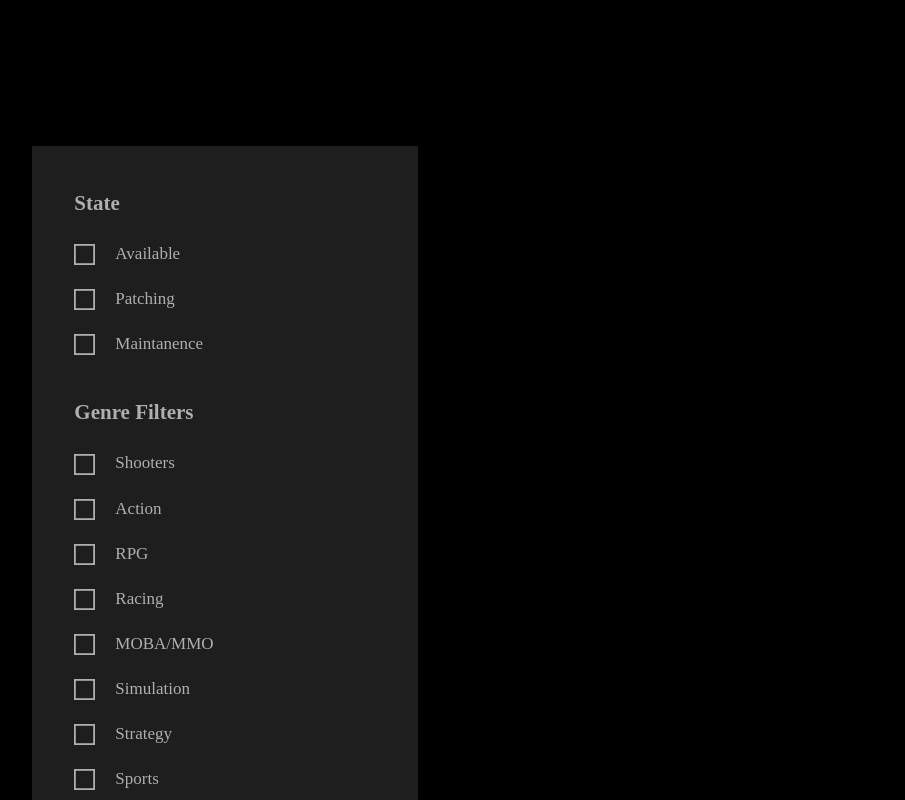
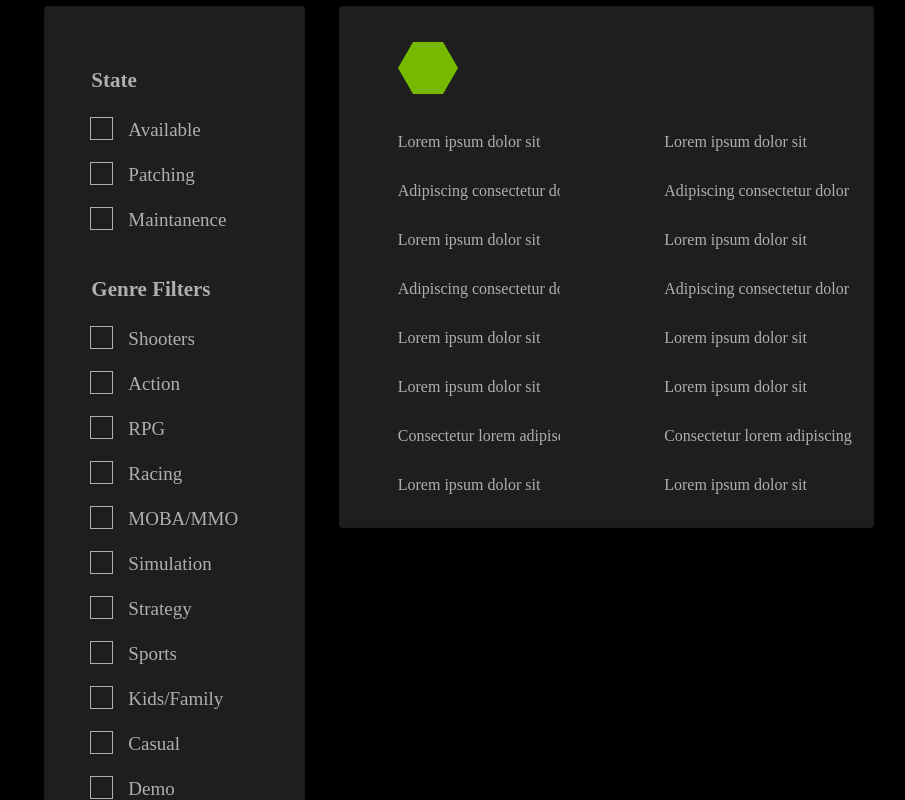
Before and after one commit to AmineBosnali/GamePlus, a Next.js app in the folder game_plus_test_project/: page / in a window 1280 px wide. Shown: the part 620-1420 px from the top of the page, without its empty margins (181-1086 px from the left). Built offline with nearby package versions, Linux system fonts and the light colour scheme.

Commit message:
Page body implement.

```diff
--- a/game_plus_test_project/components/browseGames/browseGames.tsx
+++ b/game_plus_test_project/components/browseGames/browseGames.tsx
@@ -1,7 +1,8 @@
-import { Col, Dropdown, Form, InputGroup, ListGroup, Row } from "react-bootstrap";
+import { Card, Col, Dropdown, Row } from "react-bootstrap";
 import Image from 'next/image';
 import styles from '../../styles/browse.games.module.scss';
-import CheckBox from "./checkbox";
+import FilterCard from "./filterCard";
+import CheckFilterCard from "./checkFilterCard";
 const BrowseGames = () => {
 
     return (
@@ -19,32 +20,14 @@ const BrowseGames = () => {
                     </Dropdown.Menu>
                 </Dropdown>
             </Col>
-            <Col xs={12} sm={12} md={{ span: 8, offset: 2 }} lg={{ span: 8, offset: 2 }} className={styles.filtersRectangle}>
+            <Col xs={12} sm={12} md={{ span: 8, offset: 2 }} lg={{ span: 8, offset: 2 }} className={styles.filterCards}>
                 <Row>
-                <dl>
-                    <dt className={styles.listTitle}>State</dt>
-                    <CheckBox text="Available" />
-                    <CheckBox text="Patching" />
-                    <CheckBox text="Maintanence" />
-                    <dt className={styles.listTitle}>Genre Filters</dt>
-                    <CheckBox text="Shooters" />
-                    <CheckBox text="Action" />
-                    <CheckBox text="RPG" />
-                    <CheckBox text="Racing" />
-                    <CheckBox text="MOBA/MMO" />
-                    <CheckBox text="Simulation" />
-                    <CheckBox text="Strategy" />
-                    <CheckBox text="Sports" />
-                    <CheckBox text="Kids/Family" />
-                    <CheckBox text="Casual" />
-                    <CheckBox text="Demo" />
-                    <CheckBox text="Horror" />
-                    <CheckBox text="Platformer" />
-                    <CheckBox text="Battle Royale" />
-                    <CheckBox text="Adventure" />
-                    <CheckBox text="Open World" />
-                </dl>
-                <div className="cardBgColor">test</div>
+                    <Col xs={12} sm={12} md={4} lg={4}>
+                      <CheckFilterCard/>
+                    </Col>
+                    <Col xs={12} sm={12} md={8} lg={8} className={styles.cardBgColor}>
+                        <FilterCard/>
+                    </Col>
                 </Row>
             </Col>
         </Row>
--- /dev/null
+++ b/game_plus_test_project/components/browseGames/checkFilterCard.tsx
@@ -0,0 +1,36 @@
+import { Card } from 'react-bootstrap';
+import styles from '../../styles/browse.games.module.scss';
+import CheckBox from "./checkbox";
+
+const CheckFilterCardItem = () => {
+    return (
+        <Card className={styles.filtersRectangle}>
+            <Card.Body>
+                <dl >
+                    <dt className={styles.listTitle}>State</dt>
+                    <CheckBox text="Available" />
+                    <CheckBox text="Patching" />
+                    <CheckBox text="Maintanence" />
+                    <dt className={styles.listTitle}>Genre Filters</dt>
+                    <CheckBox text="Shooters" />
+                    <CheckBox text="Action" />
+                    <CheckBox text="RPG" />
+                    <CheckBox text="Racing" />
+                    <CheckBox text="MOBA/MMO" />
+                    <CheckBox text="Simulation" />
+                    <CheckBox text="Strategy" />
+                    <CheckBox text="Sports" />
+                    <CheckBox text="Kids/Family" />
+                    <CheckBox text="Casual" />
+                    <CheckBox text="Demo" />
+                    <CheckBox text="Horror" />
+                    <CheckBox text="Platformer" />
+                    <CheckBox text="Battle Royale" />
+                    <CheckBox text="Adventure" />
+                    <CheckBox text="Open World" />
+                </dl>
+            </Card.Body>
+        </Card>
+    )
+}
+export default CheckFilterCardItem;
--- a/game_plus_test_project/components/browseGames/checkbox.tsx
+++ b/game_plus_test_project/components/browseGames/checkbox.tsx
@@ -9,8 +9,8 @@ interface CheckBoxProps {
 const Checkbox: React.FC<CheckBoxProps> = (props) => {
   return (
     <dt className={styles.checkboxRectangle}>
-      <img src="/checkbox_icon.svg"
-        className={styles.checkbox} /><span className={styles.text}>{props.text}</span>
+         <input type="checkbox" className={styles.checkbox} value="Bike"/>
+         <span className={styles.text}>{props.text}</span>
     </dt>
   )
 }
--- /dev/null
+++ b/game_plus_test_project/components/browseGames/filterCard.tsx
@@ -0,0 +1,49 @@
+import { Card, Col, Row } from 'react-bootstrap';
+import styles from '../../styles/browse.games.module.scss';
+import ListItem from "./filterCardItem";
+
+interface CardProps {
+    polygonCharacter?: string;
+}
+
+const FilterCard: React.FC<CardProps> = (props) => {
+    return (
+        <Card>
+            <Card.Body>
+                <Row>
+                    <Col xs={12} sm={12} md={2} lg={2}>
+                        <img src="/polygon.svg" className={styles.polygon}></img>
+                    </Col>
+                </Row>
+                <Row>
+                    <Col xs={12} sm={12} md={{ span: 3, offset: 1 }} lg={{ span: 4, offset: 1 }}>
+                        <dl>
+                            <ListItem text="Lorem ipsum dolor sit" />
+                            <ListItem text="Adipiscing consectetur dolor" />
+                            <ListItem text="Lorem ipsum dolor sit" />
+                            <ListItem text="Adipiscing consectetur dolor" />
+                            <ListItem text="Lorem ipsum dolor sit" />
+                            <ListItem text="Lorem ipsum dolor sit" />
+                            <ListItem text="Consectetur lorem adipiscing" />
+                            <ListItem text="Lorem ipsum dolor sit" />
+                        </dl>
+                    </Col>
+                    <Col md={2} lg={2}></Col>
+                    <Col xs={12} sm={12} md={{ span: 3, offset: 1 }} lg={{ span: 4, offset: 1 }}>
+                        <dl>
+                            <ListItem text="Lorem ipsum dolor sit" />
+                            <ListItem text="Adipiscing consectetur dolor" />
+                            <ListItem text="Lorem ipsum dolor sit" />
+                            <ListItem text="Adipiscing consectetur dolor" />
+                            <ListItem text="Lorem ipsum dolor sit" />
+                            <ListItem text="Lorem ipsum dolor sit" />
+                            <ListItem text="Consectetur lorem adipiscing" />
+                            <ListItem text="Lorem ipsum dolor sit" />
+                        </dl>
+                    </Col>
+                </Row>
+            </Card.Body>
+        </Card>
+    )
+}
+export default FilterCard;
--- /dev/null
+++ b/game_plus_test_project/components/browseGames/filterCardItem.tsx
@@ -0,0 +1,12 @@
+import styles from '../../styles/browse.games.module.scss';
+
+interface ItemProps {
+  text: string;
+}
+
+const Item: React.FC<ItemProps> = (props) => {
+  return (
+    <dt className={styles.filterBoxListElement}>{props.text}</dt>
+  )
+}
+export default Item;
--- a/game_plus_test_project/styles/browse.games.module.scss
+++ b/game_plus_test_project/styles/browse.games.module.scss
@@ -38,9 +38,11 @@
   }
 
   .filtersRectangle {
-    width: toRem(386);
-    height: toRem(1142);
     background-color: $darkgrey;
+  }
+
+  .filterCards{
+    margin-top: toRem(-370);
   }
 
   .listTitle {
@@ -62,19 +64,13 @@
     background-color: $darkgrey;
     margin-top: toRem(21);
     margin-left: toRem(30);
-    .checkbox{
-      width: toRem(21);
-      height: toRem(21);
-      object-fit: contain;
-      border: solid 1px #afafaf;
-  }
 
   .text {
     width: toRem(282);
     height: toRem(24);
-    margin-left: toRem(20);
+    margin-left: toRem(37);
     font-family: GreycliffCF-Regular;
-    font-size: toRem(17);
+    font-size: toRem(19);
     font-weight: normal;
     font-stretch: normal;
     font-style: normal;
@@ -85,9 +81,30 @@
 }
 
 .cardBgColor {
-  width: toRem(794);
-  height: toRem(414);
-  margin: toRem(0) toRem(0) toRem(30);
-  padding: toRem(30);
-  background-color: $darkgrey;
+  div{
+    margin-left: toRem(10);
+    background-color: $darkgrey;
+  }
 }
+
+.polygon {
+  width: toRem(60);
+  height: toRem(60);
+  margin-top: toRem(15);
+  margin-bottom: toRem(5);
+  object-fit: contain;
+}
+
+.filterBoxListElement {
+  width: toRem(262);
+  height: toRem(19);
+  margin-top: toRem(30);
+  font-family: $global-font-family;
+  font-size: toRem(16);
+  font-weight: normal;
+  font-stretch: normal;
+  font-style: normal;
+  line-height: normal;
+  letter-spacing: normal;
+  color: #afafaf;
+}
--- a/game_plus_test_project/styles/globals.scss
+++ b/game_plus_test_project/styles/globals.scss
@@ -1,7 +1,30 @@
 @import "~bootstrap/scss/bootstrap";
+@import '_variables.scss';
 html,
 body {
   padding: 0;
   margin: 0;
   font-family: GreycliffCF;
 }
+
+input[type='checkbox']{
+  width: toRem(21);
+  height: toRem(21);
+  position: absolute;
+  -webkit-appearance: none;
+  -moz-appearance: none;
+  -o-appearance: none;
+  appearance: none;
+  outline: 1px solid #afafaf;
+  box-shadow: none;
+  font-size: 0.8em;
+  text-align: center;
+  line-height: 1em;
+  background: $darkgrey;
+}
+
+input[type='checkbox']:checked:after {
+  content: '✔';
+  color: $white !important;
+  background: $green;
+}
```
Also changed, not shown: game_plus_test_project/public/checkbox_icon.svg (deleted), game_plus_test_project/public/polygon.svg (added).
